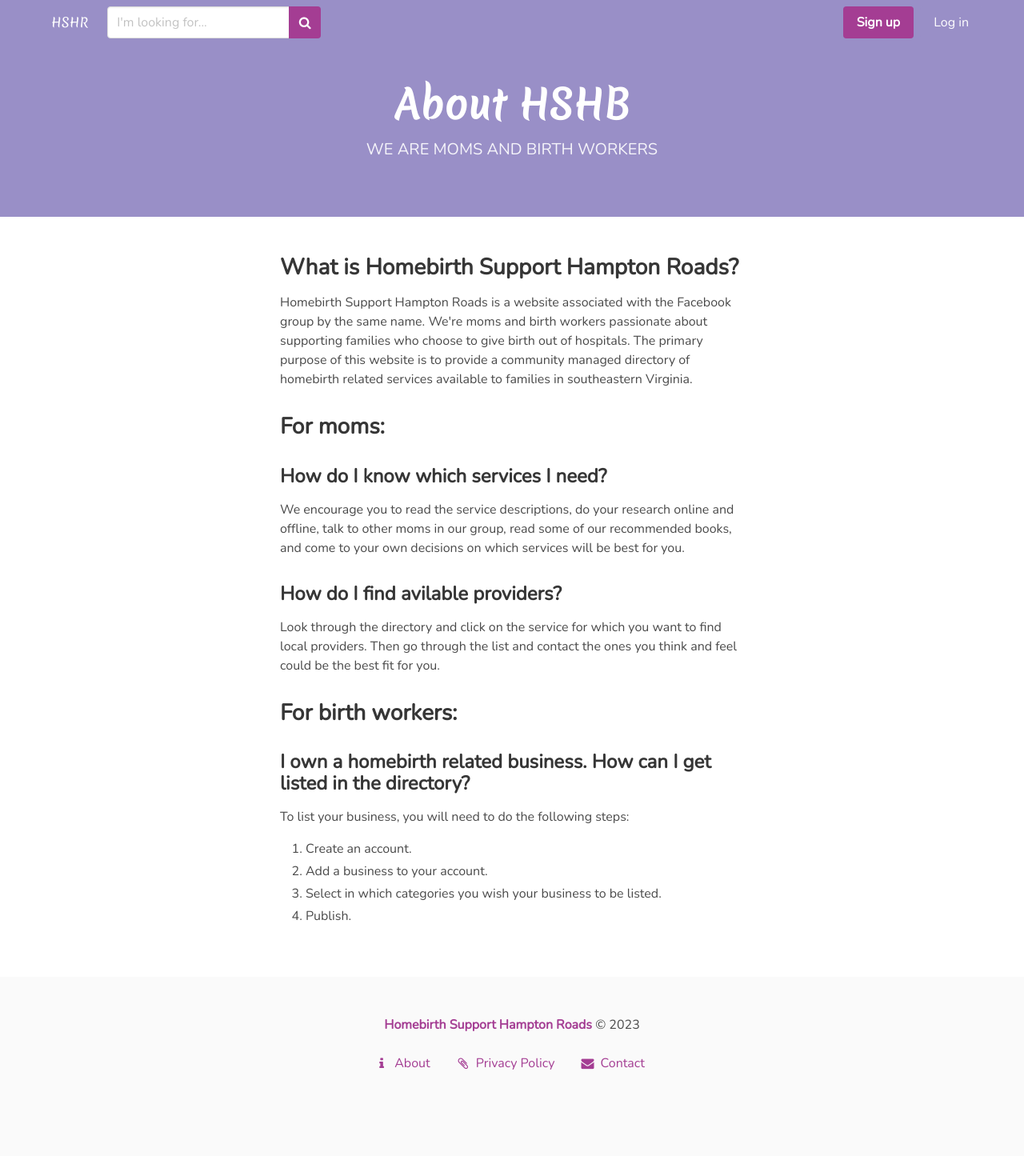
After one commit to IvyChu/HBHR, a Flask app: page /about in a window 1280 px wide. The commit adds this page. Shown: the whole page at 80% size. Run offline with Flask 2, Linux system fonts and the light colour scheme; parts of the project's set-up code (start-up, migrations or seed data) failed here and were passed over; some libraries are stand-ins or nearby versions.

Commit message:
Static pages: about, privacy

```diff
--- a/hbhr/main/routes.py
+++ b/hbhr/main/routes.py
@@ -10,3 +10,13 @@ main = Blueprint('main', __name__)
 def home():
     log.debug("We've hit home")
     return render_template('index.html', title='Welcome')
+
+
+@main.route("/about")
+def about():
+    return render_template('about.html', title='About')
+
+
+@main.route("/privacy")
+def privacy():
+    return render_template('privacy.html', title='Privacy policy')
--- /dev/null
+++ b/hbhr/templates/about.html
@@ -0,0 +1,85 @@
+{% extends "layout.html" %}
+{% block content %}
+<section>
+    <div class="hero is-primary is-small is-hidden-mobile">
+        <div class="hero-body">
+            <br>
+            <div class="container has-text-centered">
+                <h1 class="title is-1 is-family-secondary pb-3">
+                    About HSHB
+                </h1>
+                <h2 class="subtitle is-5 is-uppercase ">
+                    We are moms and birth workers
+                </h2>
+            </div>
+            <br><br>
+        </div>
+    </div>
+    <!-- Header for phone screen-->
+    <div class="hero is-primary is-small is-hidden-tablet">
+        <br>
+        <div class="hero-body">
+            <div class="container has-text-centered">
+                <h1 class="title is-3 is-family-secondary pb-3">
+                    About HSHB
+                </h1>
+                <h2 class="subtitle is-6 is-uppercase">
+                    We are moms and birth workers
+                </h2>
+            </div>
+            <br>
+        </div>
+    </div>
+</section>
+<section class="section">
+    <div class="columns">
+        <div class="column is-one-quarter-desktop is-hidden-tablet-only"></div>
+        <div class="column is-half-desktop">
+            <div class="content">
+                <h2>What is Homebirth Support Hampton Roads?</h2>
+                <p>
+                    Homebirth Support Hampton Roads is a website associated with the Facebook group by the same name.
+                    We're moms and birth workers passionate about supporting families who choose to give birth out of
+                    hospitals.
+                    The primary purpose of this website is to provide a community managed directory of homebirth related
+                    services
+                    available to families in southeastern Virginia.
+                </p>
+
+                <h2>For moms:</h2>
+
+                <h3>How do I know which services I need?</h3>
+                <p>
+                    We encourage you to read the service descriptions, do your research online and offline,
+                    talk to other moms in our group, read some of our recommended books, and come to your own
+                    decisions on which services will be best for you.
+                </p>
+
+                <h3>How do I find avilable providers?</h3>
+                <p>
+                    Look through the directory and click on the service for which you want to find local providers.
+                    Then go through the list and contact the ones you think and feel could be the best fit for you.
+                </p>
+
+                <h2>For birth workers:</h2>
+
+                <h3>I own a homebirth related business. How can I get listed in the directory?</h3>
+                <p>
+                    To list your business, you will need to do the following steps:
+                    <ol>
+                        <li>Create an account.</li>
+                        <li>Add a business to your account.</li>
+                        <li>Select in which categories you wish your business to be listed.</li>
+                        <li>Publish.</li>
+                    </ol>
+                </p>
+
+
+
+            </div>
+        </div>
+    </div>
+</section>
+
+
+{% endblock content %}
--- a/hbhr/templates/footer.html
+++ b/hbhr/templates/footer.html
@@ -1,5 +1,27 @@
 <footer class="footer">
     <div class="content has-text-centered">
-        <p>Copyright © Homebirth Support Hampton Roads</p>
+        <p>
+            <a href="{{ url_for('main.home') }}"><strong>Homebirth Support Hampton Roads</strong></a> © 2023
+        </p>
+        <div class="footer-links">
+            <a class="button is-ghost" href="{{ url_for('main.about') }}" target="_blank" rel="noopener">
+                <span class="icon">
+                    <i class="fa fa-info"></i>
+                </span>
+                <span>About</span>
+            </a>
+            <a class="button is-ghost" href="{{ url_for('main.privacy') }}" target="_blank" rel="noopener">
+                <span class="icon">
+                    <i class="fa fa-paperclip"></i>
+                </span>
+                <span>Privacy Policy</span>
+            </a>
+            <a class="button is-ghost" href="mailto:support@homebirthhamptonroads.org" target="_blank" rel="noopener">
+                <span class="icon">
+                    <i class="fa fa-envelope"></i>
+                </span>
+                <span>Contact</span>
+            </a>
+        </div>
     </div>
 </footer>
--- a/hbhr/templates/navbar.html
+++ b/hbhr/templates/navbar.html
@@ -29,13 +29,8 @@
         </div>
       </div>
       <div class="navbar-end">
-        <a class="navbar-item" href="#about">
-          <span class="icon">
-            <i class="fa fa-info"></i>
-          </span>
-          <span>About</span>
-        </a>
-        <a class="navbar-item" href="#about">
+
+        <!-- <a class="navbar-item" href="#about">
           <span class="icon">
             <i class="fa fa-pencil"></i>
           </span>
@@ -46,13 +41,8 @@
             <i class="fa fa-bars"></i>
           </span>
           <span>Birth stories</span>
-        </a>
-        <a class="navbar-item" href="#portfolio">
-          <span class="icon">
-            <i class="fa fa-envelope"></i>
-          </span>
-          <span>Contact</span>
-        </a>
+        </a> -->
+
         {% if current_user.is_authenticated %}
         <div class="navbar-item has-dropdown is-hoverable">
           <a class="navbar-link" href="{{ url_for('users.account') }}">
```
Also changed, not shown: hbhr/templates/index.html (+10 -22 lines), hbhr/templates/privacy.html (added, +78 -0 lines).
